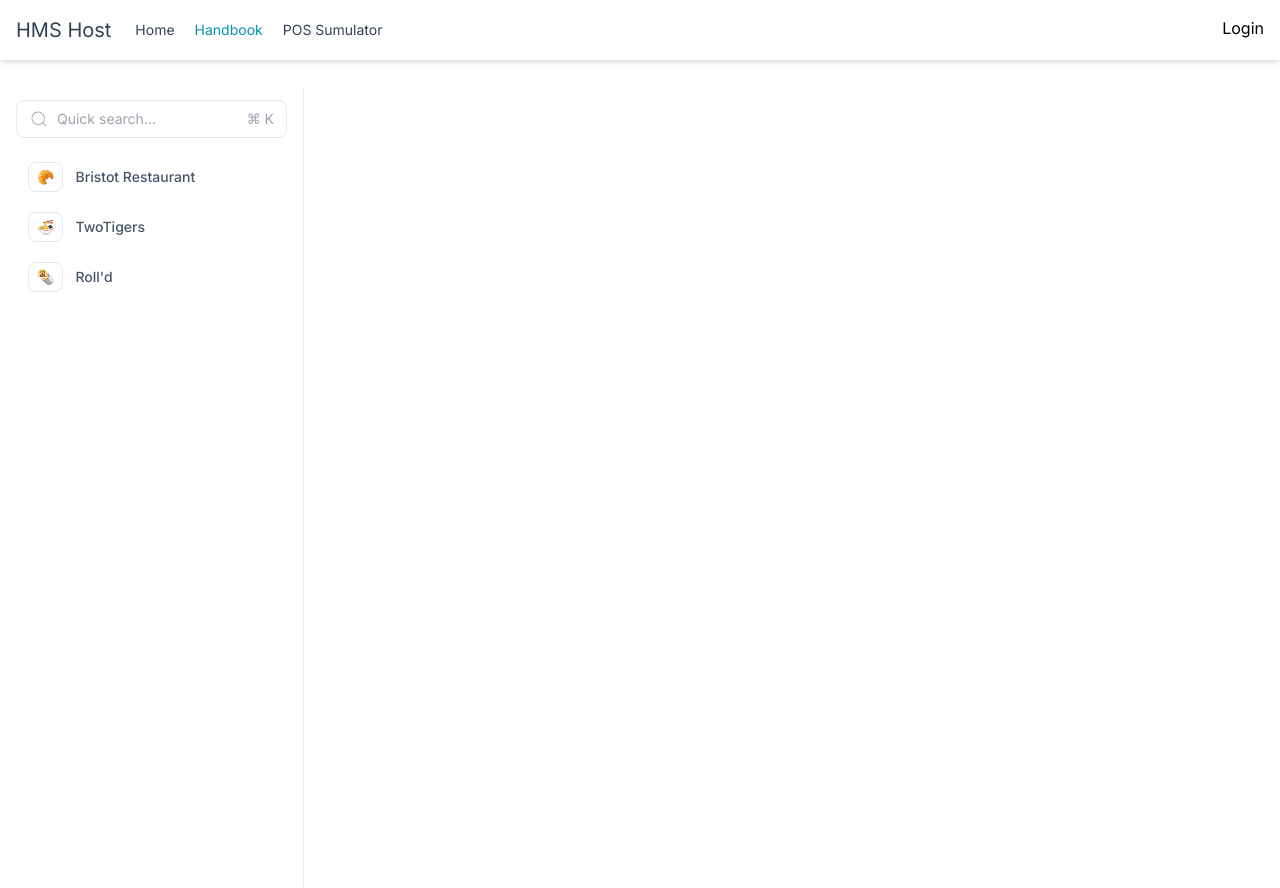
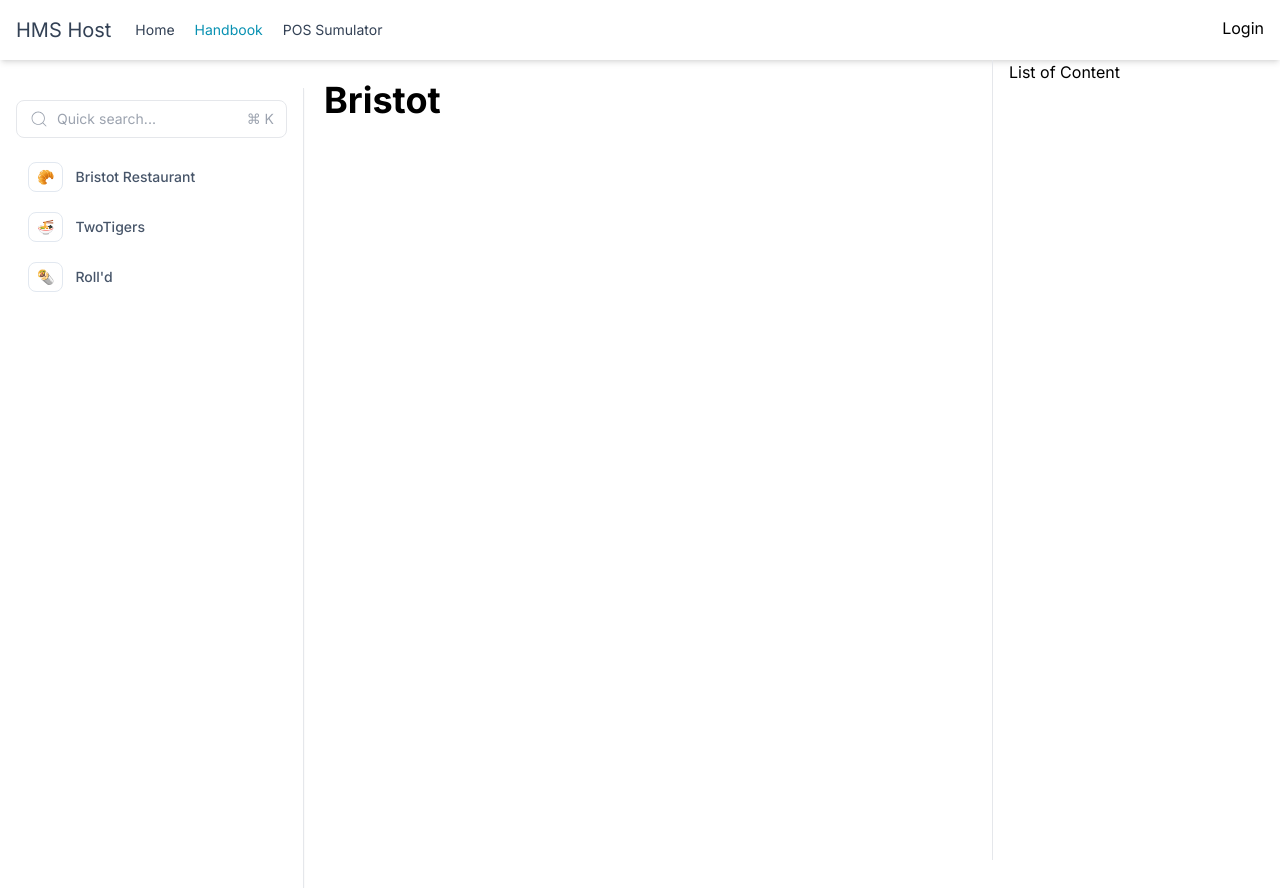
Before and after one commit to tan3warut4/hms-training-center, a Next.js app: page /handbook in a window 1280 px wide. Built offline with nearby package versions, Linux system fonts and the light colour scheme.

Commit message:
fix typescript error

```diff
--- a/app/components/handbook/ListOfContent.tsx
+++ b/app/components/handbook/ListOfContent.tsx
@@ -0,0 +1,14 @@
+export default function ListOfContent({ children }) {
+    return (
+        <aside className="absolute top-0 right-0
+        w-[18rem] border-l  h-screen
+        px-4
+        ">
+            <nav>
+                <ul className="flex-1">
+                    {children}
+                </ul>
+            </nav>
+        </aside>
+    )
+}
--- a/app/components/handbook/Sidebar.tsx
+++ b/app/components/handbook/Sidebar.tsx
@@ -1,6 +1,11 @@
 import SearchBar from "./SearchBar";
+import { ReactNode } from "react";
 
-export default function Sidebar({ children }) {
+interface SidebarProps {
+    children: ReactNode
+}
+
+export default function Sidebar({ children }: SidebarProps) {
     return (
         <aside className="h-screen mt-7">
             <nav className="h-full flex flex-col bg-white border-r shadow-sm max-w-[19rem]  px-4">
@@ -15,7 +20,16 @@ export default function Sidebar({ children }) {
         </aside>
     )
 }
-export function SidebarItem({ icon, text, active, alert }) {
+
+interface SidebarItemProps {
+    icon: string;
+    text: string;
+    active?: true;
+    onClick: () => void;
+}
+
+export function SidebarItem({ icon, text, active }: SidebarItemProps) {
+
     return (
         <li className={`
             relative flex items-center py-2 px-3 my-1 font-medium rounded-md cursor-pointer
@@ -29,11 +43,6 @@ export function SidebarItem({ icon, text, active, alert }) {
             <span
                 className="w-52 ml-3 text-slate-600 text-sm"
             >{text}</span>
-            {alert && (
-                <div className={`absolute right-2 w-2 h-2 rounded bg-indigo-400`}>
-
-                </div>
-            )}
         </li>
     )
 }
--- a/app/handbook/page.tsx
+++ b/app/handbook/page.tsx
@@ -1,16 +1,27 @@
-import React from 'react'
-
+"use client";
+import { useState } from 'react';
 import Sidebar, { SidebarItem } from '../components/handbook/Sidebar'
+import ListOfContent from '../components/handbook/ListOfContent'
 
 const handbook = () => {
+    const [content, setContent] = useState("Bristot")
+    const handleContent = (store: string) => {
+        setContent(store)
+    }
     return (
-        <>
+        <div className='relative flex'>
             <Sidebar>
-                <SidebarItem text="Bristot Restaurant" icon="🥐" />
-                <SidebarItem text="TwoTigers" icon="🍜" />
-                <SidebarItem text="Roll'd" icon="🌯" />
+                <SidebarItem text="Bristot Restaurant" icon="🥐" onClick={() => handleContent("Bristot")} />
+                <SidebarItem text="TwoTigers" icon="🍜" onClick={() => handleContent("TwoTigers")} />
+                <SidebarItem text="Roll'd" icon="🌯" onClick={() => handleContent("Roll'd")} />
             </Sidebar>
-        </>
+            <div className='p-5 w-[700px]'>
+                <span className='text-4xl font-bold '> {content}</span>
+            </div>
+            <ListOfContent>
+                <div>List of Content</div>
+            </ListOfContent>
+        </div>
     )
 }
 
```
